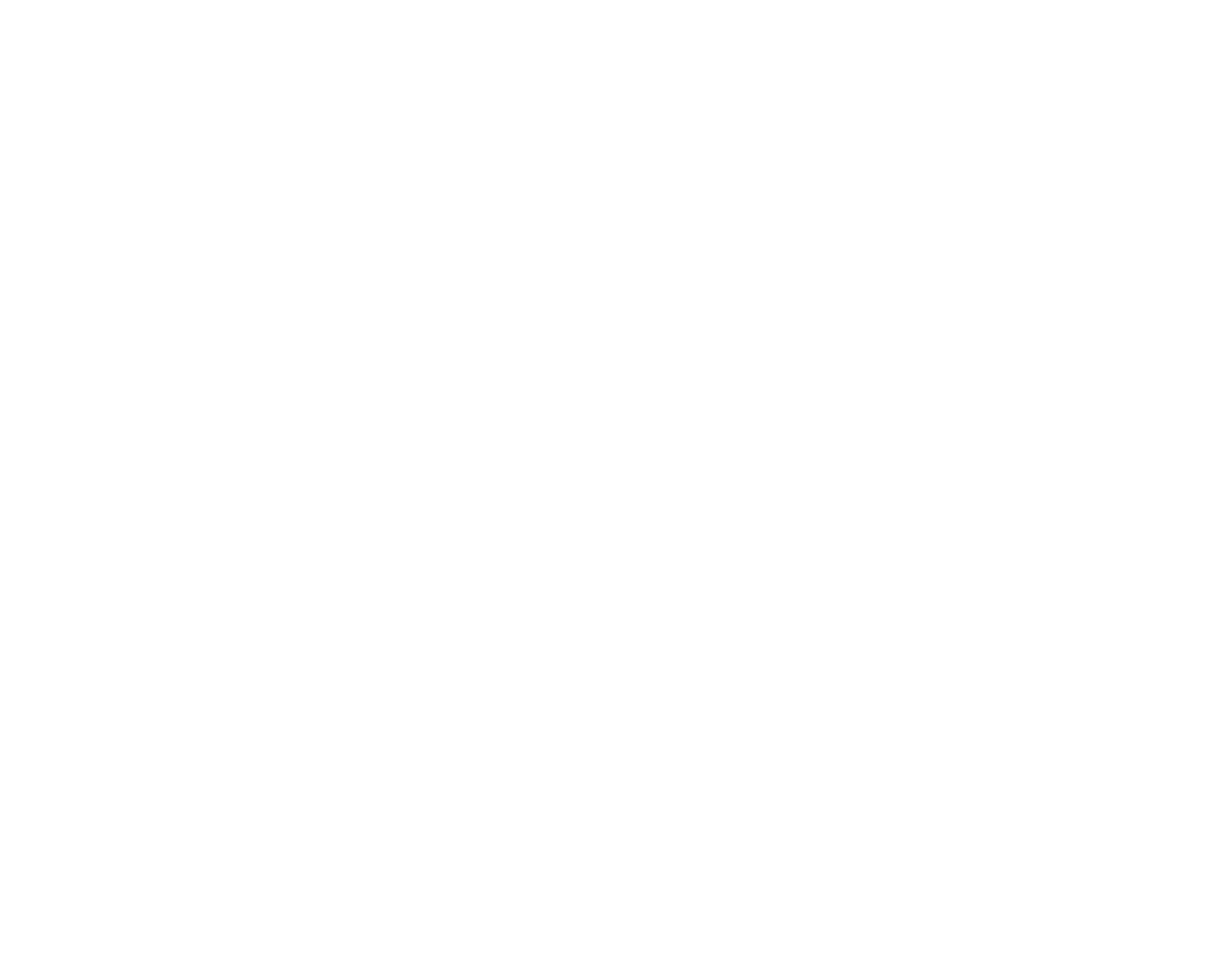
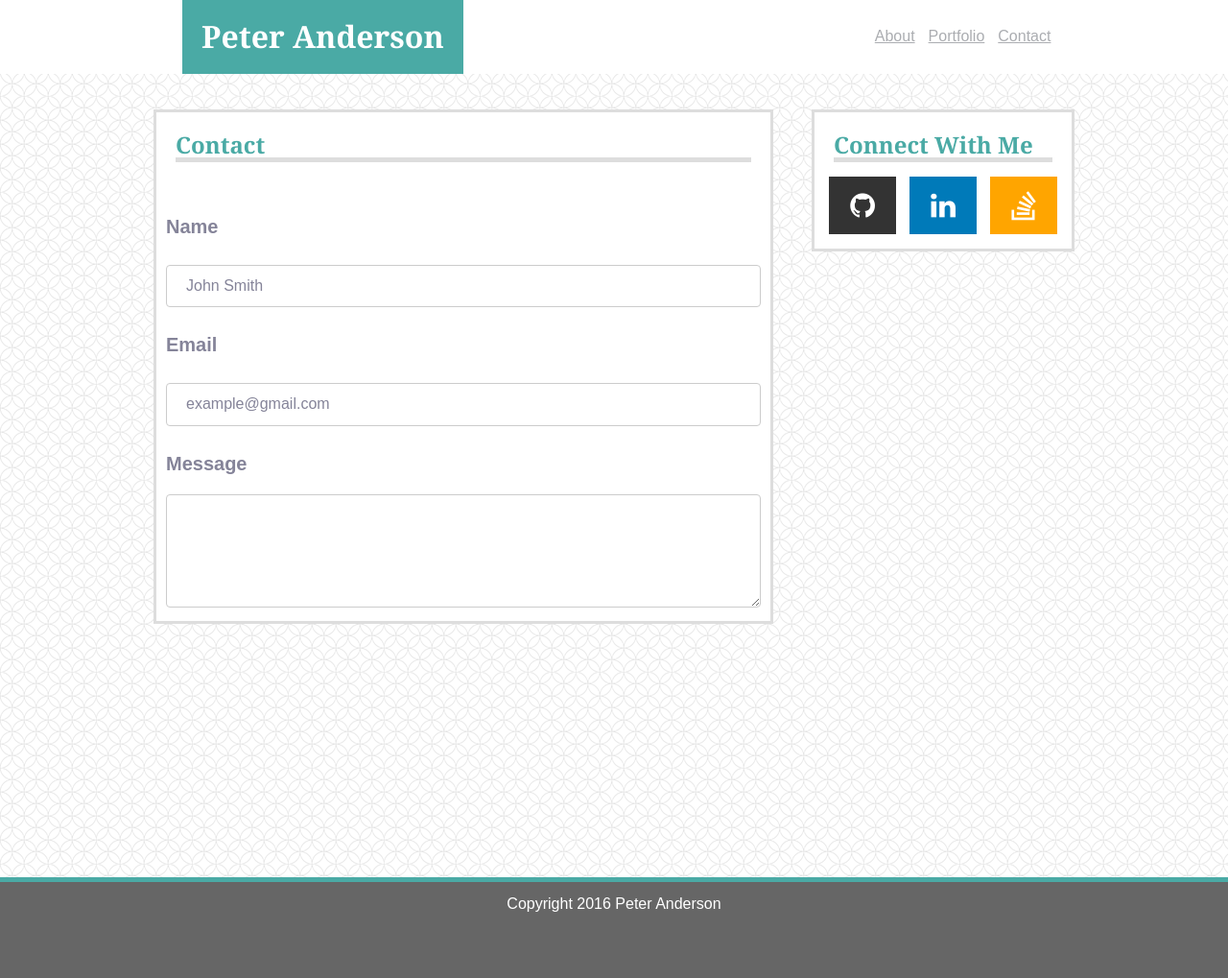
Before and after one commit to PeterAlanAnderson/Basic-Portfolio, a plain HTML site: page contact.html in a window 1280 px wide. Shown: the whole page at 96% size. Before the commit the page ends 800 px from the top, so only its background shows below. Drawn offline with nearby package versions, Linux system fonts and the light colour scheme.

Commit message:
ALL THE THINGS

```diff
--- /dev/null
+++ b/assets/css/contactButtons.css
@@ -0,0 +1,27 @@
+.fa {
+    padding: 15px;
+    font-size: 30px;
+    width: 40px;
+    text-align: center;
+    text-decoration: none;
+    margin: 5px;
+}
+
+.fa:hover {
+    opacity: 0.7;
+}
+
+.fa-github {
+    background: #333333;
+    color: white;
+}
+
+.fa-linkedin {
+    background: #007AB9;
+    color: white;
+}
+
+.fa-stack-overflow {
+    background: #FFA500;
+    color: white;
+}
--- a/assets/css/style.css
+++ b/assets/css/style.css
@@ -1,44 +1,157 @@
+html, body{
+    height: 100%;
+}
+
+header h1,header nav {
+    display:inline-block;
+    vertical-align:middle;
+ }
+
+ header nav {
+     color: #ABADB1;
+
+ }
+
+ a {
+    color: #ABADB1;
+    margin: 5px;
+ }
+
+ #headerBar {
+     max-width: 960px;
+     background-color: #ffffff;
+     margin: auto;
+ }
+
+ header h1 {
+     margin-left: 30px;
+     margin-top: 0px;
+     margin-bottom: 0px;
+     margin-right: 380px;
+     padding: 20px;
+ }
+
+ header {
+     background-color: white;
+ }
+
+
+
 body {
     background-image: url("../images/spiration-light.png");
     background-repeat: repeat;
 }
 
-#mainContainer {
-    margin: auto;
+
+.wrapper {
     max-width: 960px;
+    min-height: 100%;
+    margin: 0 auto;
+
 }
 
-#pageBlock {
-    border-top: 5px solid #dddddd;
-}
 
 #mainBlock {
     max-width: 650px;
     background-color: #ffffff;
     float: left;
+    border: 3px solid #dddddd;
+    padding: 10px;
+
 }
 
 #contactBlock {
     max-width: 270px;
-    background-color: #ffffff;
+    background-color: hsl(0, 0%, 100%);
     float: right;
+    border: 3px solid #dddddd;
+    padding: 10px;
 }
 
 h1 {
     margin: 10px;
+    background-color: #4aaaa5;
+    color: white;
+    display: inline;
+    font-family: 'Georgia', Times, 'Times New Roman', serif;
 }
 
 h2 {
     margin: 10px;
-    border-bottom: 5px, solid, black;
+    color: #4aaaa5;
+    border-bottom: 5px solid #dddddd;
+    font-family: 'Georgia', Times, 'Times New Roman', serif;
+}
+
+h3 {
+    color: #858499;
+    font-family: 'Arial', 'Helvetica Neue', Helvetica, sans-serif;
+    font-size: 20px;
+
+}
+
+input[value^="John Smith"] {
+    color: #858499;
+    font-family: 'Arial', 'Helvetica Neue', Helvetica, sans-serif;
+}
+
+input[value^="example@gmail.com"] {
+    color: #858499;
+    font-family: 'Arial', 'Helvetica Neue', Helvetica, sans-serif;
+}
+
+input[type=text], select, textarea{
+    width: 100%;
+    padding: 12px 20px;
+    margin: 8px 0;
+    display: inline-block;
+    border: 1px solid #ccc;
+    border-radius: 4px;
+    box-sizing: border-box;
+    font-family: 'Arial', 'Helvetica Neue', Helvetica, sans-serif;
+    color: #858499;
+
+}
+
+img {
+    margin: 10px;
+    margin-right: 20px;
 }
 
 p {
     margin: 10px;
+    color: #777777;
+    font-family: 'Arial', 'Helvetica Neue', Helvetica, sans-serif;
+    line-height: 1.6;
 }
 
 nav li {
-    display: inline-block;
-    text-align: right;
+    display: inline;
+    font-family: 'Arial', 'Helvetica Neue', Helvetica, sans-serif;
 
 }
+
+
+
+.wrapper:after {
+    content:"";
+    display:block;
+}
+
+.wrapper:after, footer {
+    height: 100px;
+    border-top: solid, 10px, #4aaaa5;
+}
+
+footer {
+    border-top: 5px solid #4aaaa5;
+    clear: both;
+    background-color: #666666;
+    color: white;
+    font-family: 'Arial', 'Helvetica Neue', Helvetica, sans-serif;
+}
+
+footer p {
+    text-align: center;
+    color: white;
+}
--- a/contact.html
+++ b/contact.html
@@ -0,0 +1,69 @@
+<!DOCTYPE html>
+<html lang="en">
+<head>
+    <meta charset="UTF-8">
+    <meta name="viewport" content="width=device-width, initial-scale=1.0">
+    <meta http-equiv="X-UA-Compatible" content="ie=edge">
+    <title>Contact</title>
+    <!-- Styles -->
+    <link rel="stylesheet" href="./assets/css/style.css">
+    <link rel="stylesheet" href="https://cdnjs.cloudflare.com/ajax/libs/normalize/8.0.0/normalize.css">
+    <link rel="stylesheet" href="https://cdnjs.cloudflare.com/ajax/libs/font-awesome/4.7.0/css/font-awesome.min.css">
+    <link rel="stylesheet" href="./assets/css/contactButtons.css">
+
+</head>
+<body>
+    <header>
+        <div id="headerBar">
+            <h1>Peter Anderson</h1>
+        <nav>
+            <ul>
+                <li><a href="index.html">About</a></li>
+                <li><a href="portfolio.html">Portfolio</a></li>
+                <li><a href="#">Contact</a></li>
+            </ul>
+         </nav>
+         </div>
+    </header>
+    <br>
+    <br>
+
+    <div class="wrapper">
+        <div id="mainBlock">
+            <h2>Contact</h2>
+
+            <p id="pageBlock">
+            <br>
+            <h3>
+                Name
+            </h3>
+            <input type="text" value="John Smith" size="60">
+            <br>
+            <h3>
+                Email
+            </h3>
+            <input type="text" value="example@gmail.com" size="60">
+            <br>
+            <h3>
+                Message
+            </h3>
+            <textarea name="Text1" cols="62" rows="5"></textarea>
+        </div>
+        <div id="contactBlock">
+            <h2>Connect With Me</h2>
+            <a href="https://github.com/PeterAlanAnderson" class="fa fa-github"></a>
+            <a href="https://www.linkedin.com/in/peteralananderson/" class="fa fa-linkedin"></a>
+            <a href="https://stackoverflow.com/users/9373496/peteralananderson?tab=profile" class="fa fa-stack-overflow"></a>
+        </div>
+    </div>
+
+    <footer>
+        <p>
+        Copyright 2016 Peter Anderson
+        </p>
+    </footer>
+
+</body>
+
+
+</html>
```
Also changed, not shown: assets/css/imageblock.css (added, +32 -0 lines), index.html (+27 -13 lines), portfolio.html (+79 -0 lines), assets/images/mephoto.jpg (added).
